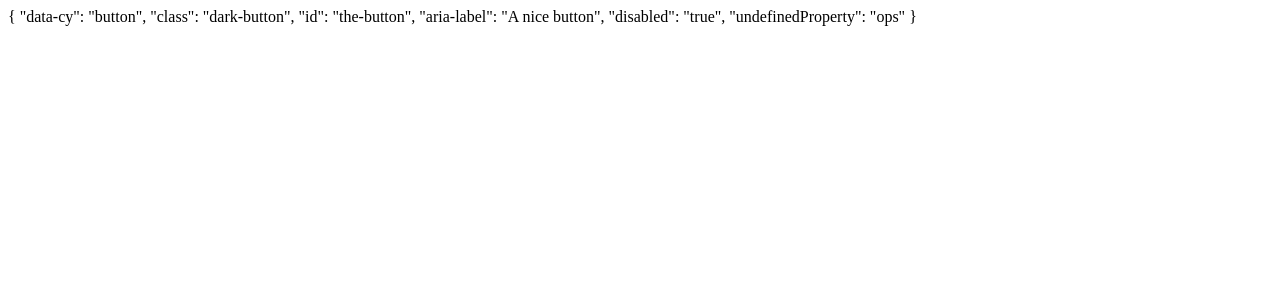
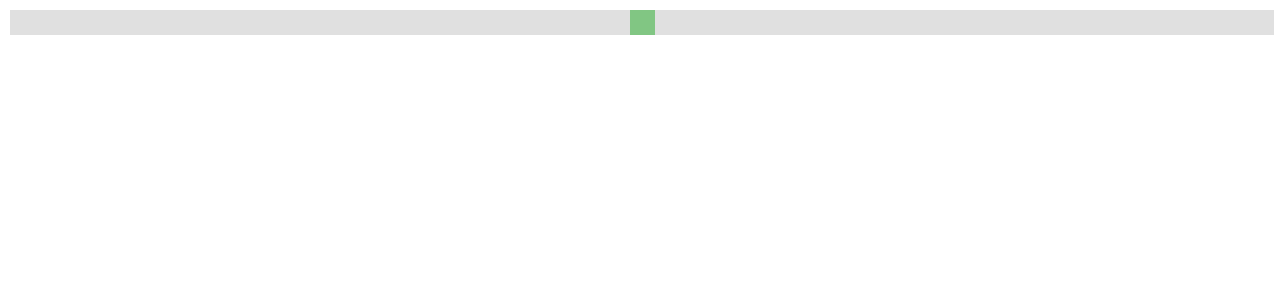
Before and after one commit to husky-dot/vue-tips-handbook, a Vue app: page / in a window 1280 px wide. Shown: the top 300 px of the page. Built offline with nearby package versions, Linux system fonts and the light colour scheme.

Commit message:
feat: 完成

```diff
--- a/src/App.vue
+++ b/src/App.vue
@@ -1,16 +1,24 @@
 <template>
-  <my-button
-    data-cy="button"
-    class="dark-button"
-    id="the-button"
-    @click="doSomething()"
-    aria-label="A nice button"
-    disabled="true"
-    undefinedProperty="ops"
-  />
+  <div id="app">
+    <SimpleEvent
+      id="myId"
+      class="myClass"
+      data-cy="cypress-testing"
+      @blur="onBlur"
+      title="测试$attrs"
+      description="没有声明 props"
+      @custom="onCustom"
+    />
+  </div>
 </template>
 
 <script setup>
-import MyButton from './components/Button.vue'
+import SimpleEvent from './components/Button.vue'
 
+const onBlur = () => {
+  // todo
+}
+const onCustom = () => {
+  // todo
+}
 </script>
--- a/src/components/Button.vue
+++ b/src/components/Button.vue
@@ -1,7 +1,68 @@
 <template>
-  <div>
-    {{
-      $attrs
-    }}
-  </div>
+  <input
+    type="range"
+    :value="modelValue"
+    @input="$emit('update:modelValue', $event.target.value)"
+    class="slider__input" />
 </template>
+
+<script>
+export default {
+  name: "Slider-1",
+  props: {
+    modelValue: [Number, String],
+  }
+};
+</script>
+
+<style lang="scss" scoped>
+.slider {
+  width: 75%;
+  border: 5px solid #42b883;
+  padding: 25px;
+  margin: 0 auto;
+
+  /* The slider itself */
+  &__input {
+    -webkit-appearance: none;  /* Override default CSS styles */
+    appearance: none;
+    width: 100%; /* Full-width */
+    height: 25px; /* Specified height */
+    background: #d3d3d3; /* Grey background */
+    outline: none; /* Remove outline */
+    opacity: 0.7; /* Set transparency (for mouse-over effects on hover) */
+    -webkit-transition: .2s; /* 0.2 seconds transition on hover */
+    transition: opacity .2s;
+
+    /* Mouse-over effects */
+    &:hover {
+      opacity: 1; /* Fully shown on mouse-over */
+    }
+
+    /* The slider handle (use -webkit- (Chrome, Opera, Safari, Edge) and -moz- (Firefox) to override default look) */
+    &::-webkit-slider-thumb {
+      -webkit-appearance: none; /* Override default look */
+      appearance: none;
+      width: 25px; /* Set a specific slider handle width */
+      height: 25px; /* Slider handle height */
+      background: #4CAF50; /* Green background */
+      cursor: pointer; /* Cursor on hover */
+    }
+    &--blue::-webkit-slider-thumb {
+      background: blue;
+    }
+
+    &::-moz-range-thumb {
+      width: 25px; /* Set a specific slider handle width */
+      height: 25px; /* Slider handle height */
+      background: #4CAF50; /* Green background */
+      cursor: pointer; /* Cursor on hover */
+    }
+    &--blue::-moz-range-thumb {
+      background: blue;
+    }
+  }
+}
+
+
+</style>
```
